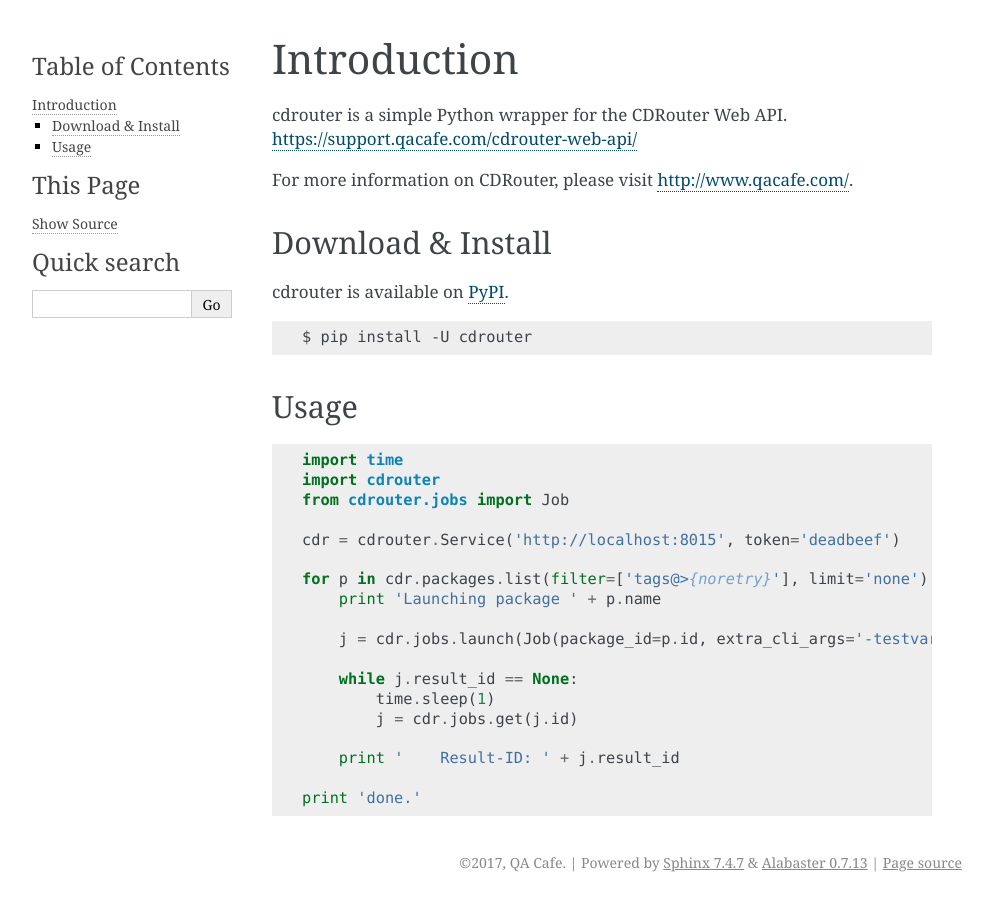
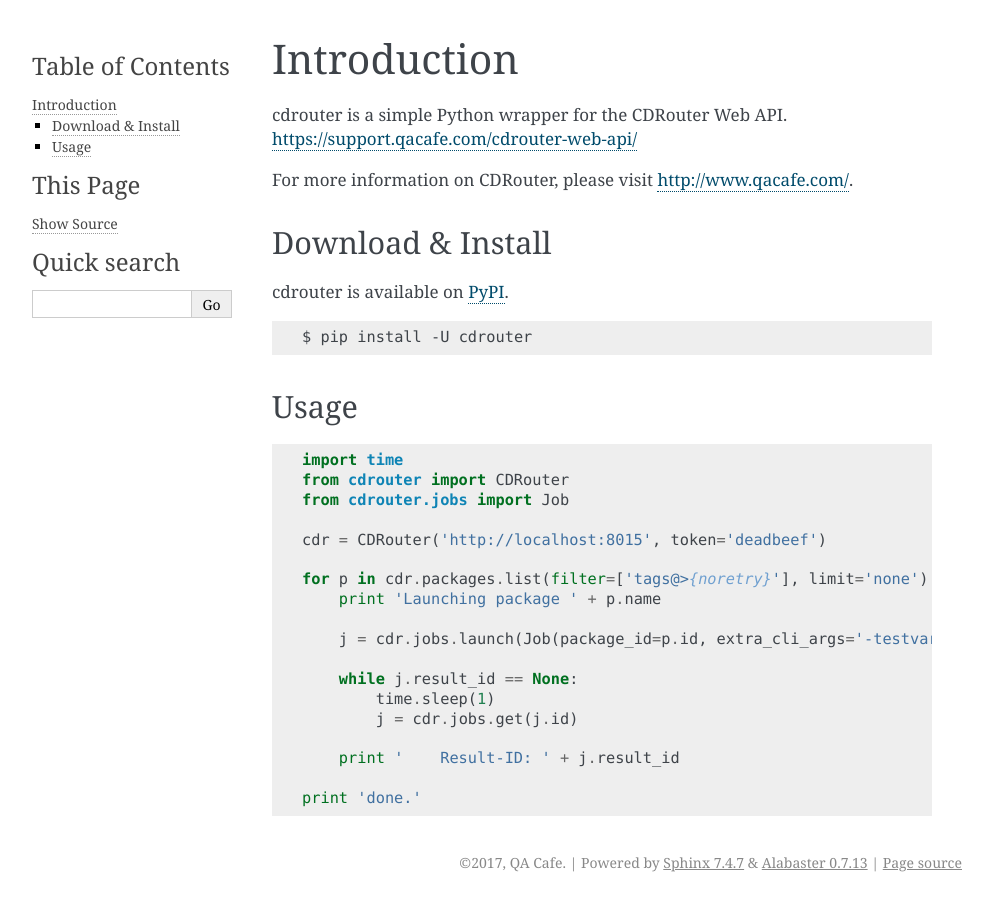
Before and after one commit to qacafe/cdrouter.py, a Sphinx documentation site: the page built from docs/introduction.rst, in a window 1280 px wide. Shown: the whole page, without its empty margins (148-1140 px from the left). Built offline with Sphinx 7.4.7, drawn with Linux system fonts in a browser that asks for light colours.

Commit message:
Fix introduction example

```diff
--- a/docs/introduction.rst
+++ b/docs/introduction.rst
@@ -24,10 +24,10 @@
 .. code-block:: python
 
     import time
-    import cdrouter
+    from cdrouter import CDRouter
     from cdrouter.jobs import Job
 
-    cdr = cdrouter.Service('http://localhost:8015', token='deadbeef')
+    cdr = CDRouter('http://localhost:8015', token='deadbeef')
 
     for p in cdr.packages.list(filter=['tags@>{noretry}'], limit='none'):
         print 'Launching package ' + p.name
```
